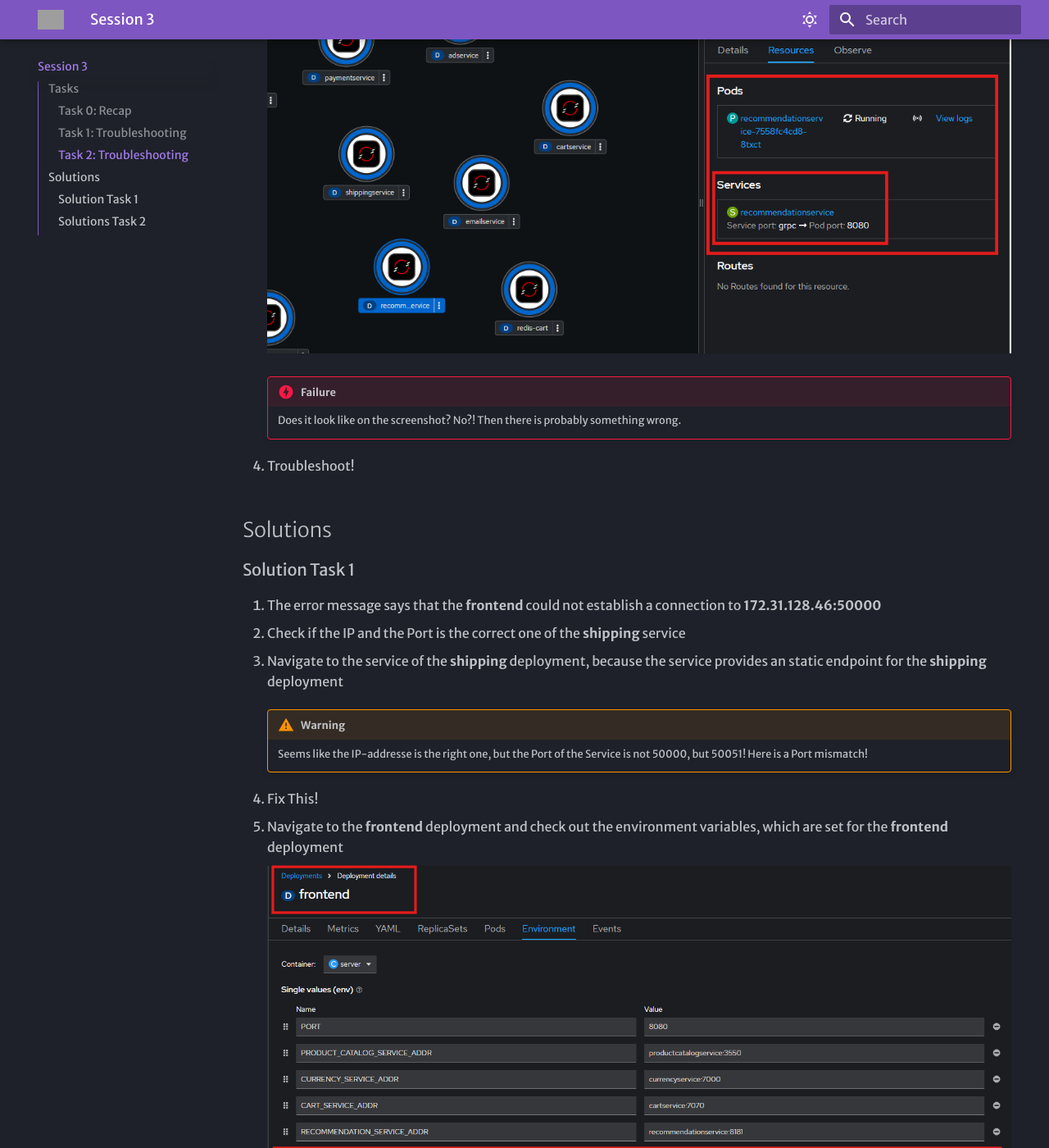
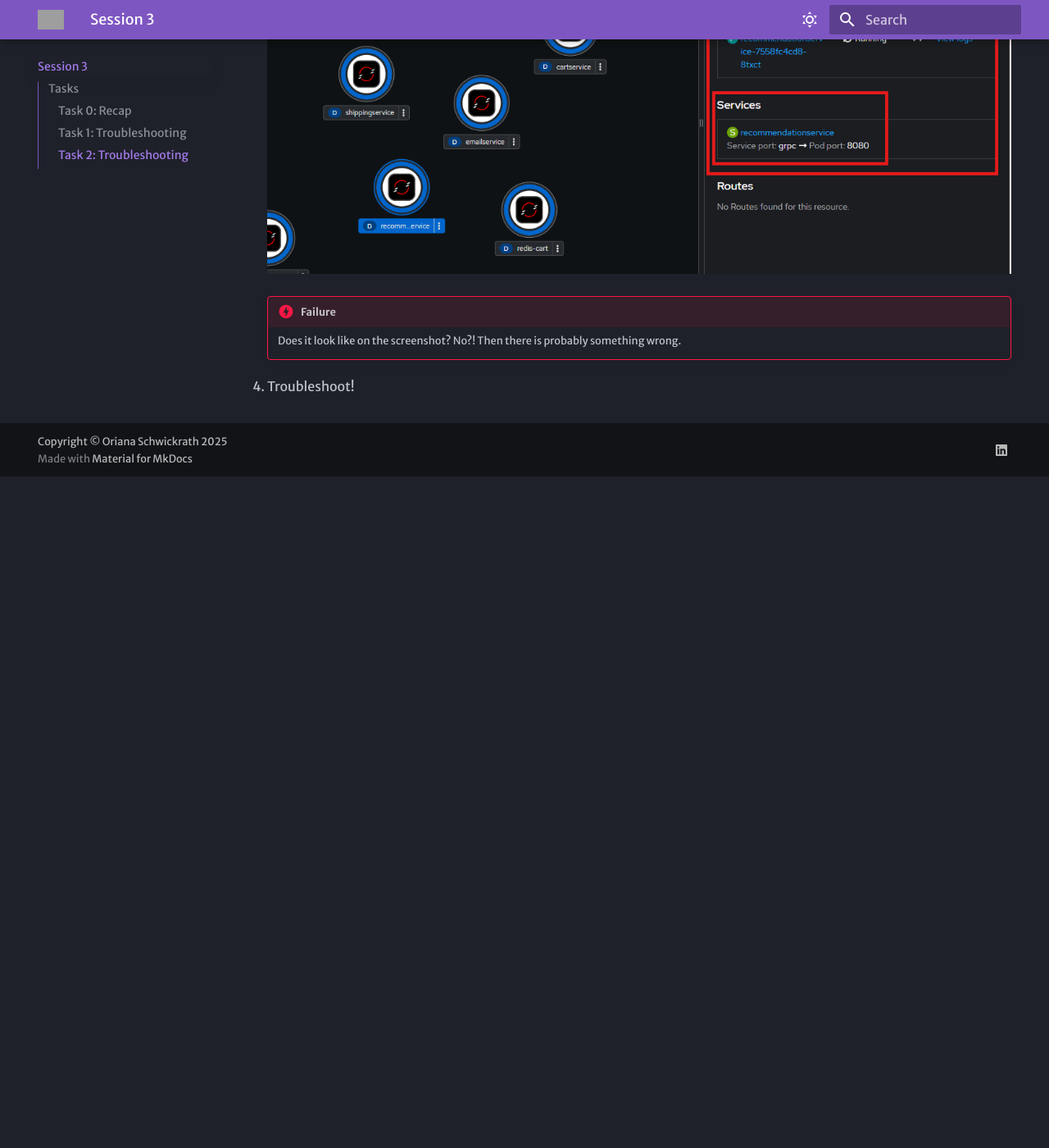
Before and after one commit to anairo98/openshift-training, an MkDocs documentation site: the page built from docs/Session3.md, in a window 1280 px wide and 1400 px high, scrolled down 3399 px. Shown: the whole window at 82% size. Built offline with MkDocs 1.6.1 and Material for MkDocs 9.7.7, drawn with Linux system fonts in a browser that asks for light colours; some web fonts are replaced; after the commit the page ends 3980 px from its top, so only the background shows below that; some of the changed text lies outside the part shown; grey boxes are pictures that could not be loaded.

Commit message:
delete solutions session3

```diff
--- a/docs/Session3.md
+++ b/docs/Session3.md
@@ -67,9 +67,6 @@ To recap your knowledge until now. You should be able to answer the following qu
 
 3. Find out about the problem and troubleshoot!
 
-    !!! hint
-        If you really cannot find the solution by your own, you can have a look at the solution section. But first please try it out!
-
     !!! success
         After you fixed the problem, you can validate that it works:
 
@@ -97,37 +94,3 @@ To recap your knowledge until now. You should be able to answer the following qu
         Does it look like on the screenshot? No?! Then there is probably something wrong.
 
 4. Troubleshoot!
-
-
-## Solutions
-
-### Solution Task 1
-
-1. The error message says that the **frontend** could not establish a connection to **172.31.128.46:50000**
-2. Check if the IP and the Port is the correct one of the **shipping** service
-3. Navigate to the service of the **shipping** deployment, because the service provides an static endpoint for the **shipping** deployment
-
-    !!! Warning
-        Seems like the IP-addresse is the right one, but the Port of the Service is not 50000, but 50051! Here is a Port mismatch!
-
-4. Fix This!
-5. Navigate to the **frontend** deployment and check out the environment variables, which are set for the **frontend** deployment
-
-    ![Environment Variables](images/session2/deployment_env.png)
-
-    1. The port is wrong
-    2. Correct the port and click on *save*
-
-    !!! tip
-        Wait a bit... The old pod of the **frontend** gets deleted and a new pod with the updated configs and environment variables comes up
-
-
-### Solutions Task 2
-
-!!! info
-    Deployments and Services are connected to each other by using labels
-
-1. Check the label, which is assigned to the **recommendation** deployment
-2. Compare this label with the used selector in the **recommendation** service
-3. Correct the selector in the **recommendation** service to match the label
-4. Now, ensure again if the Deployment is bound to the Service
```
